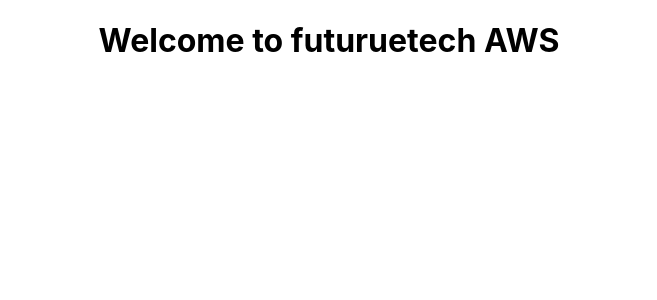
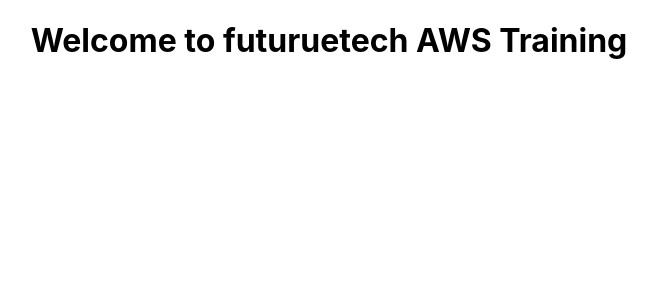
Before and after one commit to programmingwheels/awsfuturetech, a React (Create React App) app: page / in a window 1280 px wide. Shown: the top 300 px of the page, without its empty margins (311-968 px from the left). Built offline with nearby package versions, Linux system fonts and the light colour scheme.

Commit message:
Heading has been changed

```diff
--- a/src/App.js
+++ b/src/App.js
@@ -4,7 +4,7 @@
 function App() {
   return (
     <div className="App">
-      <h1>Welcome to futuruetech AWS</h1>
+      <h1>Welcome to futuruetech AWS Training</h1>
     </div>
   );
 }
```
